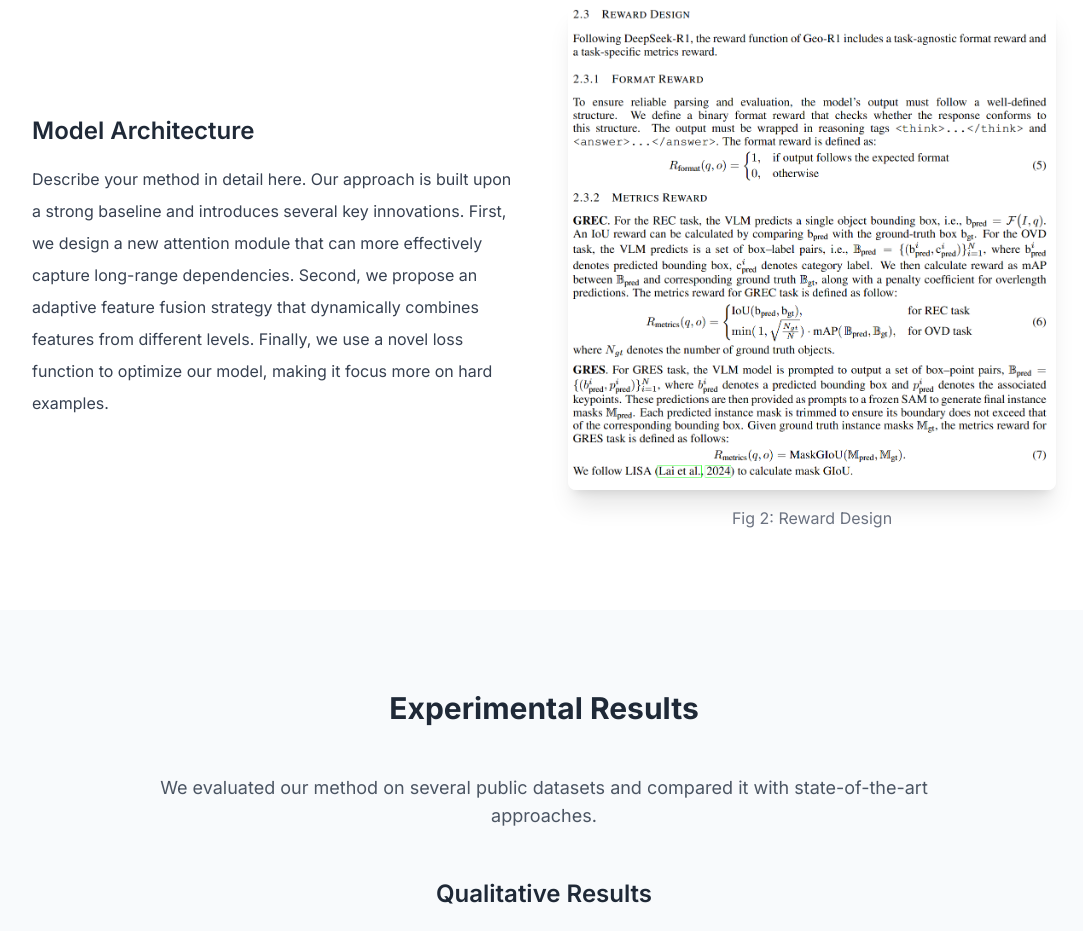
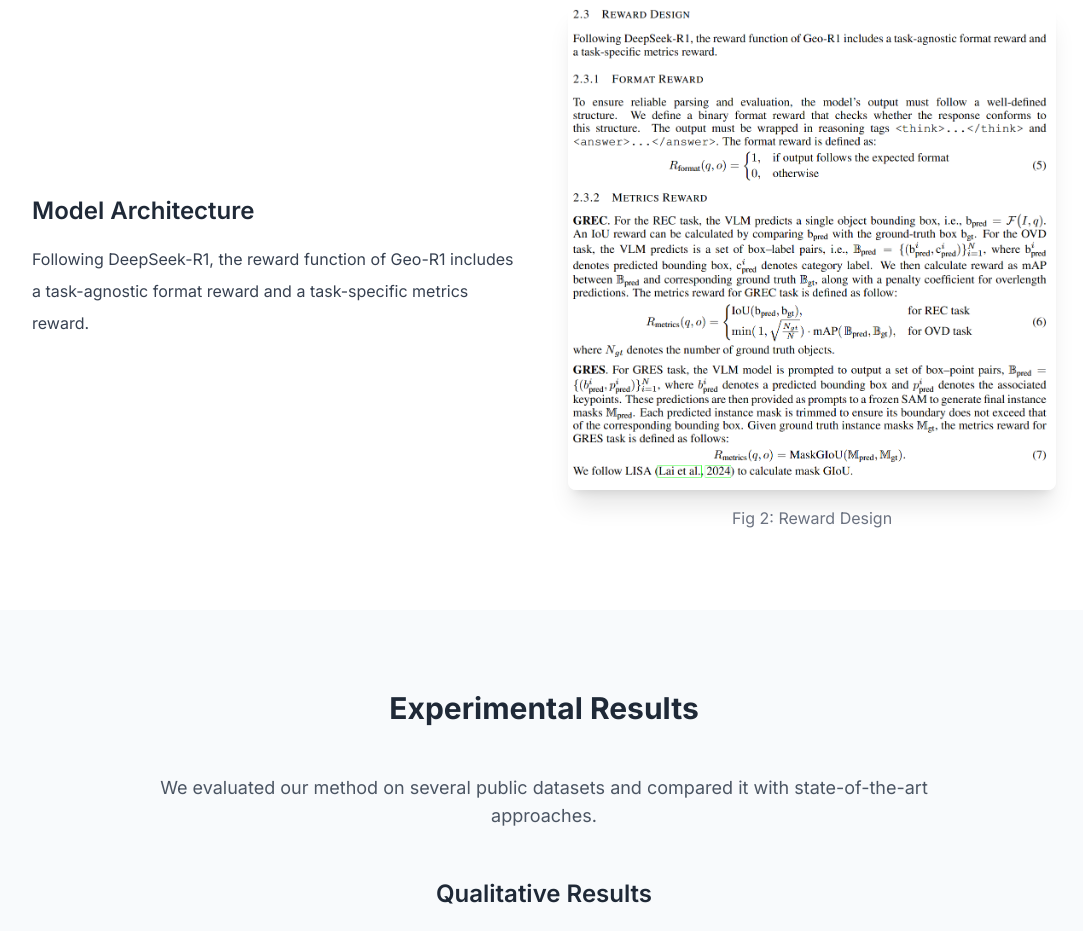
Before and after one commit to Geo-R1/geo-r1.github.io, a plain HTML site: page index.html in a window 1280 px wide. Shown: the part 2243-3174 px from the top of the page, without its empty margins (96-1179 px from the left). Drawn offline with nearby package versions, Linux system fonts and the light colour scheme.

Commit message:
Update index.html

```diff
--- a/index.html
+++ b/index.html
@@ -157,7 +157,7 @@
                     <div class="order-2 md:order-1">
                         <h4 class="text-2xl font-semibold mb-4">Model Architecture</h4>
                         <p class="text-gray-700 leading-loose">
-                            Describe your method in detail here. Our approach is built upon a strong baseline and introduces several key innovations. First, we design a new attention module that can more effectively capture long-range dependencies. Second, we propose an adaptive feature fusion strategy that dynamically combines features from different levels. Finally, we use a novel loss function to optimize our model, making it focus more on hard examples.
+                          Following DeepSeek-R1, the reward function of Geo-R1 includes a task-agnostic format reward and a task-specific metrics reward.
                         </p>
                     </div>
                     <div class="order-1 md:order-2">
```
